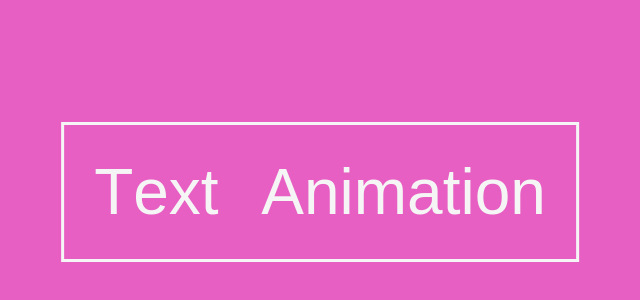
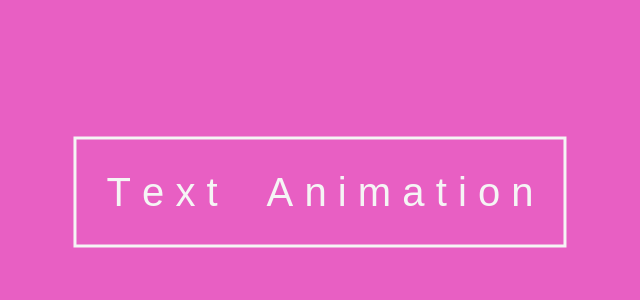
Before and after one commit to AndriiKot/DESING-copy, a plain HTML site: page ANIMATION/TEXT/animation text with stylus/index.html in a window 1280 px wide. Shown: the part 208-508 px from the top of the page, without its empty margins (320-960 px from the left). Drawn offline with Linux system fonts and the light colour scheme.

Commit message:
text loading

```diff
--- a/ANIMATION/TEXT/animation text loading with stylus/styl/animation/variables.styl
+++ b/ANIMATION/TEXT/animation text loading with stylus/styl/animation/variables.styl
@@ -7,10 +7,3 @@ animationMainInterval = 2s
 animationLetterInterval = 0.1
 transformEnd-up = -3rem
 marginLeftFinish = 1rem
-
-
-.color1 {color: #578fff;}
-.color2 {color: #00d1ff;}
-.color3 {color: #00ffc3;}
-.color4 {color: #ffff7e;}
-.color5 {color: #fff8b5;}
--- a/ANIMATION/TEXT/animation text loading with stylus/styl/variables/color-background.styl
+++ b/ANIMATION/TEXT/animation text loading with stylus/styl/variables/color-background.styl
@@ -1 +1 @@
-color-background = #578fff
+color-background = #282c4d
--- a/ANIMATION/TEXT/animation text with stylus/index.html
+++ b/ANIMATION/TEXT/animation text with stylus/index.html
@@ -1,9 +1,9 @@
 <!DOCTYPE html>
 <html lang="en">
   <head>
-    <meta charset="UTF-8">
-    <meta name="viewport" content="width=device-width, initial-scale=1.0">
-    <link rel="stylesheet" href="style.css">
+    <meta charset="UTF-8" />
+    <meta name="viewport" content="width=device-width, initial-scale=1.0" />
+    <link rel="stylesheet" href="style.css" />
     <title>Text Animation</title>
   </head>
   <body>
--- a/ANIMATION/TEXT/animation text with stylus/styl/style.styl
+++ b/ANIMATION/TEXT/animation text with stylus/styl/style.styl
@@ -1,16 +1,16 @@
-@import "*.styl"
+@import "variables.styl"
+@import "mixins.styl"
+@import "animation.styl"
 
 body
     background color-background
     .container
-         display flex
          position-center()
          background @color
          font-size font-size-text
          color color-text
          border border-size
          padding text-padding
-         flex-wrap: nowrap
         :hover div
             transform rotateY(360deg)
         div
--- a/ANIMATION/TEXT/animation text with stylus/styl/variables.styl
+++ b/ANIMATION/TEXT/animation text with stylus/styl/variables.styl
@@ -1,6 +1,6 @@
 color-background = #E85FC3
 color-text = #F5F5F5
-font-size-text = 4em
+font-size-text = 2.5rem
 border-size = 3px solid
 font-style = 'Arial'
 text-padding = 30px
```
Also changed, not shown: ANIMATION/TEXT/animation text loading with stylus/style.css, ANIMATION/TEXT/animation text with stylus/styl/animation.styl (line endings or trailing spaces), ANIMATION/TEXT/animation text with stylus/styl/mixins.styl (line endings or trailing spaces), ANIMATION/TEXT/animation text with stylus/style.css. Lines whose indentation alone changed are shown as unchanged.
